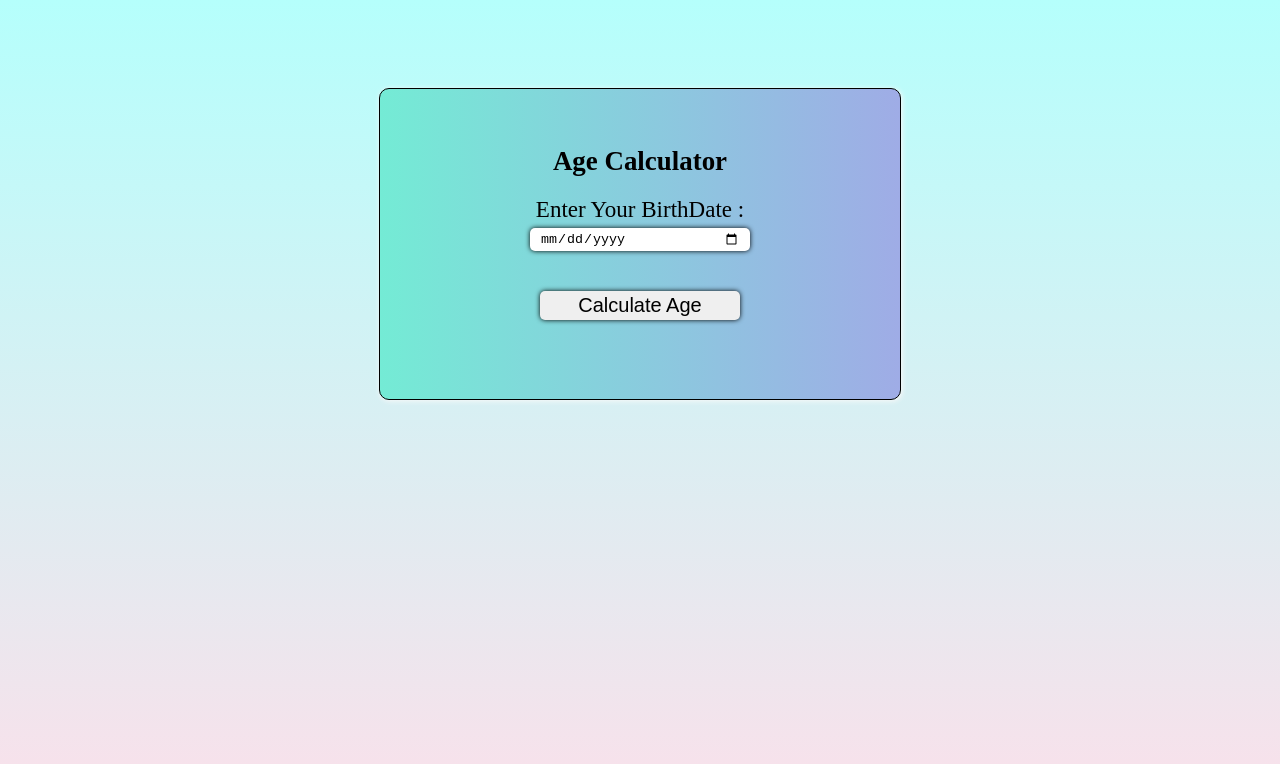
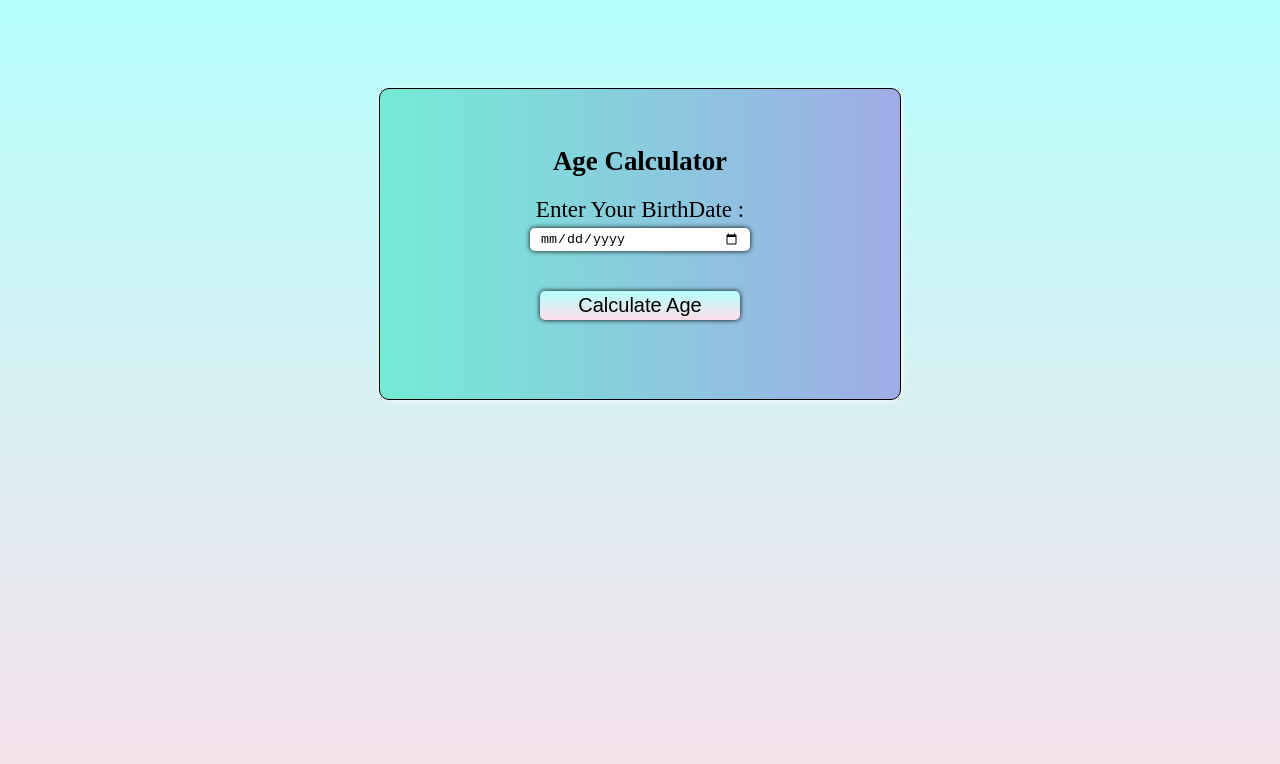
Before and after one commit to poojapathak11/date_time, a plain HTML site: page index.html in a window 1280 px wide. Drawn offline with Linux system fonts and the light colour scheme.

Commit message:
btn color

```diff
--- a/index.html
+++ b/index.html
@@ -40,6 +40,8 @@ background-image: linear-gradient(90deg, #74EBD5 0%, #9FACE6 100%);
         padding: 3px 10px;
       }
       .btn-age {
+        background-color: #FFDEE9;
+        background-image: linear-gradient(0deg, #FFDEE9 0%, #B5FFFC 100%);
         width: 200px;
         display: block;
         margin: 40px auto;
```
